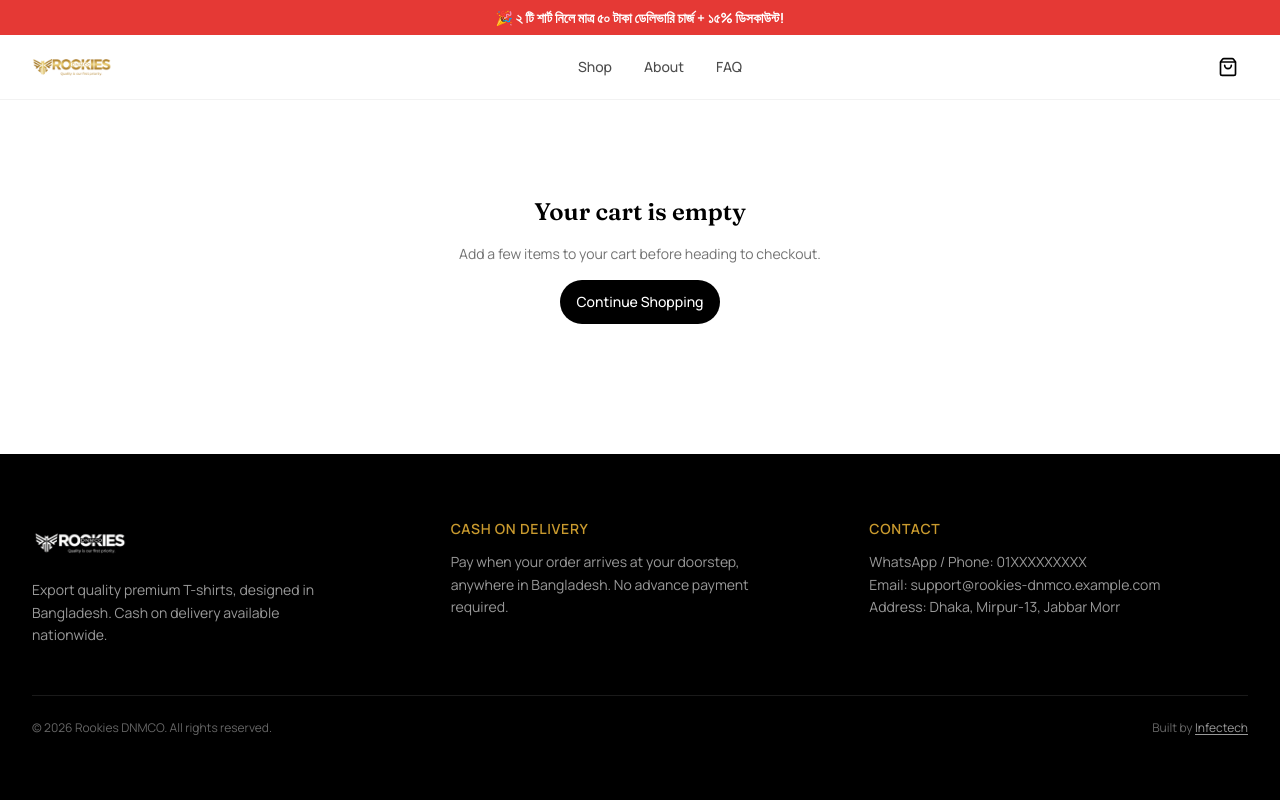
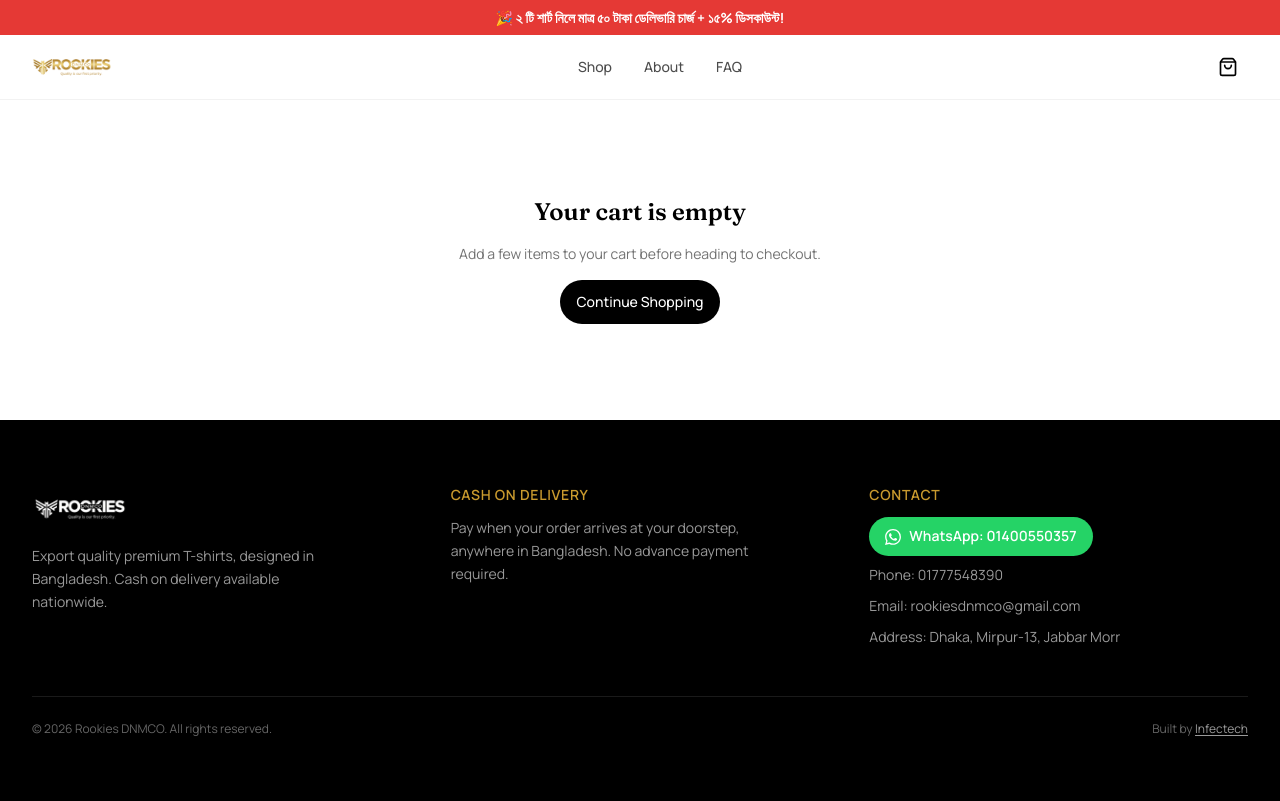
Before and after one commit to infectech/revine, a Next.js app: page /checkout in a window 1280 px wide. Built offline with nearby package versions, Linux system fonts and the light colour scheme; no server answers.

Commit message:
feat: add FAQ page, update delivery information, and enhance footer contact details

```diff
--- /dev/null
+++ b/app/faq/page.tsx
@@ -0,0 +1,32 @@
+"use client";
+
+import { SITE_CONFIG } from "@/lib/config";
+
+export default function FAQPage() {
+  return (
+    <div className="mx-auto w-full max-w-4xl px-4 py-16 sm:px-6 lg:px-8">
+      <h1 className="mb-8 font-heading text-3xl font-semibold tracking-tight text-black sm:text-4xl">
+        Frequently Asked Questions
+      </h1>
+
+      <div className="space-y-8">
+        <div className="bg-white rounded-2xl border border-black/5 p-6">
+          <h2 className="mb-4 font-heading text-xl font-semibold text-black">
+            Delivery Time
+          </h2>
+          <p className="mb-4">
+            - Inside Dhaka: 1–2 working days
+          </p>
+          <p className="mb-4">
+            - Outside Dhaka: 2–3 working days
+          </p>
+          <p className="text-sm text-muted-foreground">
+            Delivery may occasionally be delayed due to unforeseen circumstances or courier-related issues.
+          </p>
+        </div>
+
+        {/* Additional FAQ sections can be added here in the future */}
+      </div>
+    </div>
+  );
+}
--- a/components/CartDrawer.tsx
+++ b/components/CartDrawer.tsx
@@ -158,7 +158,7 @@
                 )}
                 <p className="text-xs text-muted-foreground">
                   {promoDeliveryApplies
-                    ? `Delivery promo applied: ${formatCurrency(
+                    ? `Promo delivery: ${formatCurrency(
                         PROMO_DELIVERY_CHARGE
                       )} for 2 or more shirts.`
                     : "Delivery charge is calculated at checkout based on your district."}
--- a/components/CheckoutForm.tsx
+++ b/components/CheckoutForm.tsx
@@ -4,7 +4,7 @@
 import { useForm, Controller } from "react-hook-form";
 import { zodResolver } from "@hookform/resolvers/zod";
 import { z } from "zod";
-import { Loader2, PackageCheck, PhoneCall } from "lucide-react";
+import { Loader2, PackageCheck, PhoneCall, Check } from "lucide-react";
 import { toast } from "sonner";
 import { Input } from "@/components/ui/input";
 import { Textarea } from "@/components/ui/textarea";
@@ -22,6 +22,7 @@
 import { getCartQuantity, getCartUnitPrice } from "@/lib/pricing";
 import { trackPurchase } from "@/lib/pixel";
 import { OrderPayload, OrderResponse } from "@/types";
+import Link from "next/link";
 
 const checkoutSchema = z.object({
   name: z.string().min(1, "Full name is required"),
@@ -67,6 +68,8 @@
       note: "",
     },
   });
+
+  const [isChecked, setIsChecked] = useState(false);
 
   const onSubmit = async (values: CheckoutFormValues) => {
     if (items.length === 0) return;
@@ -265,9 +268,31 @@
          </div>
        </section>
 
+       <section className="flex items-start gap-2 rounded-2xl border border-[#5B83E5]/15 bg-[#5B83E5]/5 p-4">
+         <Link href="/faq" className="text-primary-600 underline">
+           <span className="size-4 text-[#5B83E5]">
+             <PdfFileIcon className="text-primary-600" aria-hidden="true" />
+           </span>
+         </Link>
+         <h3 className="text-sm font-semibold ml-4 text-black">I agree to the terms and condition</h3>
+         <Input
+           id="termsAgree"
+           type="checkbox"
+           value="agreeTerms"
+           checked={isChecked}
+           onChange={(e) => setIsChecked(e.target.checked)}
+           disabled={submitting}
+           className="text-primary-600 text-md"
+         />
+         <p className="ml-4 text-xs text-muted-foreground">
+           By placing your order, you agree to the <Link href="/faq">FAQ</Link> and <Link href="/terms">Terms & Conditions</Link>
+           including delivery times.
+         </p>
+       </section>
+
        <Button
          type="submit"
-        disabled={submitting || items.length === 0}
+         disabled={submitting || items.length === 0 || !isChecked}
          className="mt-2 h-12 w-full rounded-full bg-black text-base text-white hover:bg-gold hover:text-black"
        >
          {submitting ? (
--- a/components/Footer.tsx
+++ b/components/Footer.tsx
@@ -33,13 +33,27 @@
             <h4 className="text-sm font-semibold uppercase tracking-wider text-gold">
               Contact
             </h4>
-            <p className="mt-3 text-sm leading-relaxed text-white/60">
-              WhatsApp / Phone: 01XXXXXXXXX
-              <br />
-              Email: support@rookies-dnmco.example.com
-              <br />
-              Address: {SITE_CONFIG.address}
-            </p>
+            <div className="mt-3 flex flex-col gap-2 text-sm leading-relaxed text-white/60">
+              <a
+                href="https://wa.me/8801400550357"
+                target="_blank"
+                rel="noopener noreferrer"
+                className="inline-flex w-fit items-center gap-2 rounded-full bg-[#25D366] px-4 py-2 font-semibold text-white transition-colors hover:bg-[#20bd5a]"
+              >
+                <svg
+                  xmlns="http://www.w3.org/2000/svg"
+                  viewBox="0 0 24 24"
+                  fill="currentColor"
+                  className="size-4"
+                >
+                  <path d="M17.472 14.382c-.297-.149-1.758-.867-2.03-.967-.273-.099-.471-.148-.67.15-.197.297-.767.966-.94 1.164-.173.199-.347.223-.644.075-.297-.15-1.255-.463-2.39-1.475-.883-.788-1.48-1.761-1.653-2.059-.173-.297-.018-.458.13-.606.134-.133.298-.347.446-.52.149-.174.198-.298.298-.497.099-.198.05-.371-.025-.52-.075-.149-.669-1.612-.916-2.207-.242-.579-.487-.5-.669-.51-.173-.008-.371-.01-.57-.01-.198 0-.52.074-.792.372-.272.297-1.04 1.016-1.04 2.479 0 1.462 1.065 2.875 1.213 3.074.149.198 2.096 3.2 5.077 4.487.709.306 1.262.489 1.694.625.712.227 1.36.195 1.871.118.571-.085 1.758-.719 2.006-1.413.248-.694.248-1.289.173-1.413-.074-.124-.272-.198-.57-.347m-5.421 7.403h-.004a9.87 9.87 0 01-5.031-1.378l-.361-.214-3.741.982.998-3.648-.235-.374a9.86 9.86 0 01-1.51-5.26c.001-5.45 4.436-9.884 9.888-9.884 2.64 0 5.122 1.03 6.988 2.898a9.825 9.825 0 012.893 6.994c-.003 5.45-4.437 9.884-9.885 9.884m8.413-18.297A11.815 11.815 0 0012.05 0C5.495 0 .16 5.335.157 11.892c0 2.096.547 4.142 1.588 5.945L.057 24l6.305-1.654a11.882 11.882 0 005.683 1.448h.005c6.554 0 11.89-5.335 11.893-11.893a11.821 11.821 0 00-3.48-8.413Z" />
+                </svg>
+                WhatsApp: 01400550357
+              </a>
+              <p>Phone: 01777548390</p>
+              <p>Email: rookiesdnmco@gmail.com</p>
+              <p>Address: {SITE_CONFIG.address}</p>
+            </div>
           </div>
         </div>
 
--- a/components/OrderSummary.tsx
+++ b/components/OrderSummary.tsx
@@ -126,6 +126,12 @@
             )}
           </span>
         </div>
+        <div className="mt-2 rounded-xl bg-muted/50 p-3 text-xs text-muted-foreground">
+          <p className="font-semibold text-black">Delivery Time</p>
+          <p>Inside Dhaka: 1–2 working days</p>
+          <p>Outside Dhaka: 2–3 working days</p>
+          <p className="mt-1">Delivery may occasionally be delayed due to unforeseen circumstances or courier-related issues.</p>
+        </div>
         <Separator className="my-1" />
         <div className="flex justify-between text-base font-semibold text-black">
           <span>Total</span>
--- a/lib/config.ts
+++ b/lib/config.ts
@@ -4,10 +4,13 @@
     "Export quality premium T-shirts, designed in Bangladesh. Cash on delivery available nationwide.",
   url: process.env.NEXT_PUBLIC_SITE_URL ?? "https://rookies-dnmco.example.com",
   address: "Dhaka, Mirpur-13, Jabbar Morr",
+  phones: ["01777548390", "01400550357"],
+  email: "rookiesdnmco@gmail.com",
+  whatsapp: "01400550357",
 };
 
-export const DELIVERY_CHARGE_DHAKA = 70;
-export const DELIVERY_CHARGE_OUTSIDE_DHAKA = 120;
+export const DELIVERY_CHARGE_DHAKA = 80;
+export const DELIVERY_CHARGE_OUTSIDE_DHAKA = 130;
 
 export const DISTRICTS = [
   "Dhaka",
--- a/lib/pricing.ts
+++ b/lib/pricing.ts
@@ -1,7 +1,7 @@
 import { CartItem } from "@/types";
 
 export const ORIGINAL_PRICE = 1200;
-export const SALE_PRICE = 700;
+export const SALE_PRICE = 600;
 export const MULTI_BUY_PRICE = 600;
 export const MULTI_BUY_MIN_QUANTITY = 2;
 export const PROMO_DELIVERY_CHARGE = 50;
@@ -47,5 +47,5 @@
 ) {
   if (hasMultiBuyDiscount(items)) return PROMO_DELIVERY_CHARGE;
 
-  return district.trim().toLowerCase() === "dhaka" ? 70 : 120;
+  return district.trim().toLowerCase() === "dhaka" ? 80 : 130;
 }
```
Lines whose indentation alone changed are shown as unchanged.
